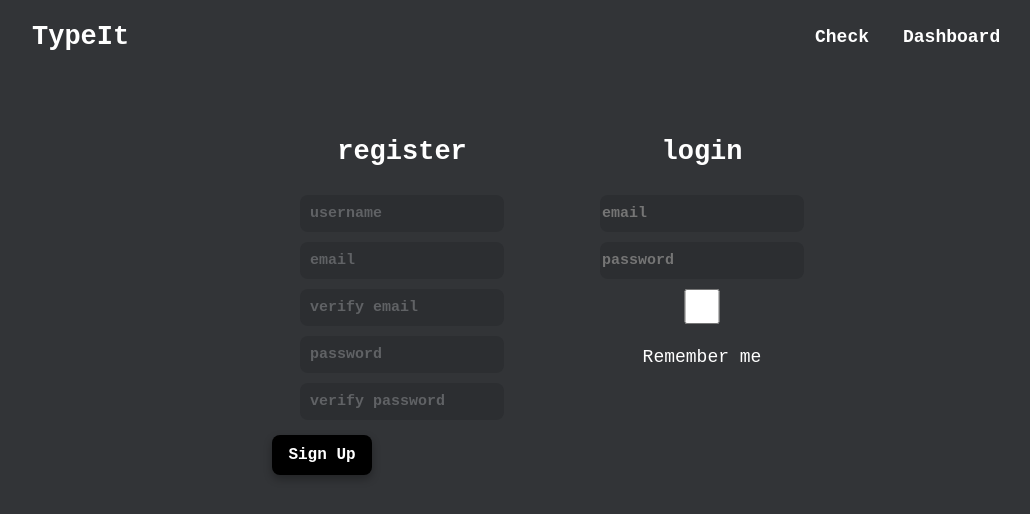
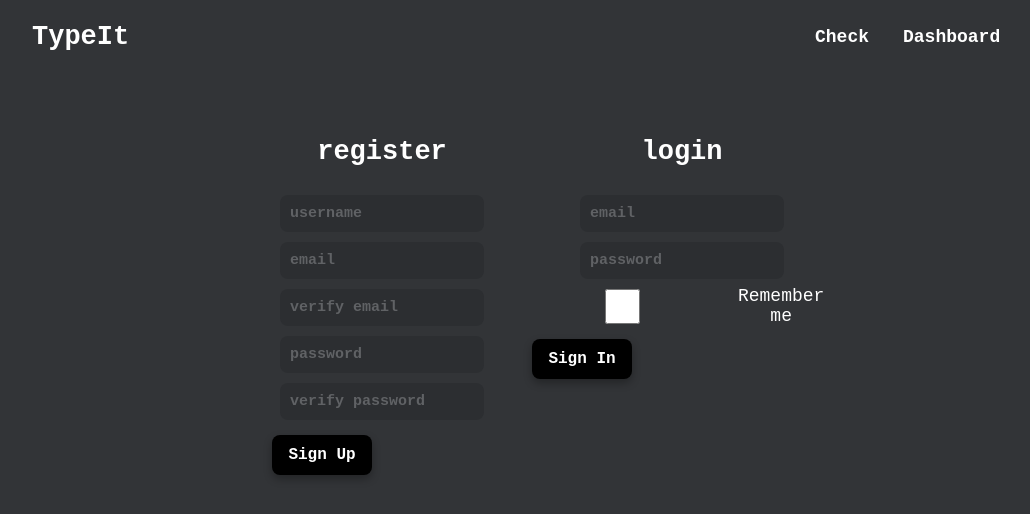
Before and after one commit to MB-44/typeit.io-bug, a React (Create React App) app: page / in a window 1280 px wide. Shown: the top 514 px of the page, without its empty margins (88-1118 px from the left). Built offline with nearby package versions, Linux system fonts and the light colour scheme.

Commit message:
added login/register

```diff
--- a/src/pages/sign-up/sign_up.css
+++ b/src/pages/sign-up/sign_up.css
@@ -2,6 +2,7 @@
     display: flex;
 }
 
+/* container */
 .signup-container, .login-container {
     width: 50%;
     margin: 0;
@@ -10,6 +11,8 @@
     font-family: monospace;
     font-size: 18px;
 }
+
+/* form inputs */
 .register-form input {
     width: 200px;
     height: 35px;
@@ -38,8 +41,7 @@
     cursor: text;
 }
 
-
-
+/* place holder */
 .register-form input::placeholder {
     margin-left: 5px;
     color:#606265;
@@ -47,7 +49,19 @@
     padding: 8px;
 }
 
+.login-form input::placeholder {
+    margin-left: 5px;
+    color: #606265;
+    font-weight: bold;
+    padding: 8px;
+}
+
+/* form hover */
 .register-form input:hover {
+    border: 2px solid #5d5e5d;
+}
+
+.login-form input:hover {
     border: 2px solid #5d5e5d;
 }
 
@@ -81,6 +95,57 @@
     color: #000;
 }
 
+.remember-me {
+    display: flex;
+    align-items: center;
+}
+
+.remember-me-label {
+    display: flex;
+    align-items: center;
+    cursor: pointer;
+    color: #fff;
+    font-family: monospace;
+}
+
+.checkbox-span {
+    display: inline-block;
+    width: 20px;
+    height: 20px;
+    border: 2px;
+}
+
+.login-button {
+    width: 100px;
+    height: 40px;
+    border: none;
+    border-radius: 8px;
+    background-color: #000;
+    color: #fff;
+    font-size: 16px;
+    font-weight: bold;
+    cursor: pointer;
+    font-family: monospace;
+
+    display: flex;
+    align-items: center;
+    justify-content: center;
+
+    margin-top: 10px;
+
+    /* smooth bg color transition */
+    transition: background-color 0.3s ease, color 0.3s ease;
+
+    /* box shadow for depth */
+    box-shadow: 0 4px 8px rgba(0, 0, 0, 0.3);
+}
+
+.login-button:hover {
+    background-color: #fff;
+    color: #000;
+}
+
+
 
 /*
 .signup-container {
--- a/src/pages/sign-up/sign_up.jsx
+++ b/src/pages/sign-up/sign_up.jsx
@@ -38,10 +38,24 @@ function SignUp() {
                 <form action="" className="login-form">
                     <input type="text" placeholder="email"/><br />
                     <input type="text" placeholder="password"/><br />
-                    <input type="checkbox" id="remember-me"/><p>Remember me</p>
+                    <div className="remember-me">
+                        <input type="checkbox" id="remember-me" className="checkbox-remember-me"/>
+                        <label htmlFor="remember-me" className="remember-me-label">
+                            <span className="checkbox-span"></span>
+                            Remember me
+                        </label>
+                    </div>
+                    {!showHome && (
+                        <button type="submit"
+                            onClick={handleToHomePage}
+                            className="login-button">
+                            Sign In
+                        </button>
+                    )}
+                    {showHome && <Home/>}
+
                 </form>
             </div>
-
         </div>
         </>
     );
```
